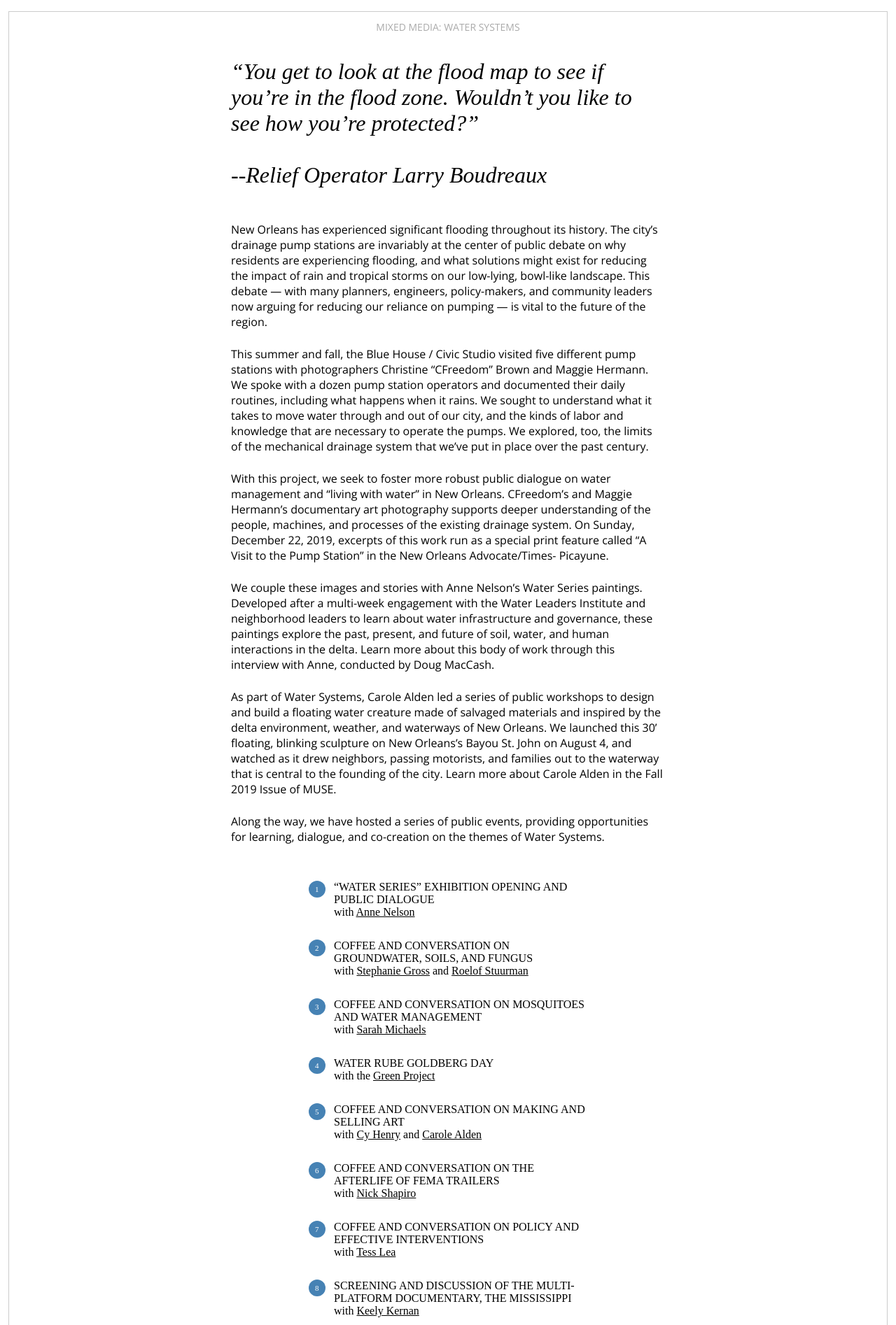
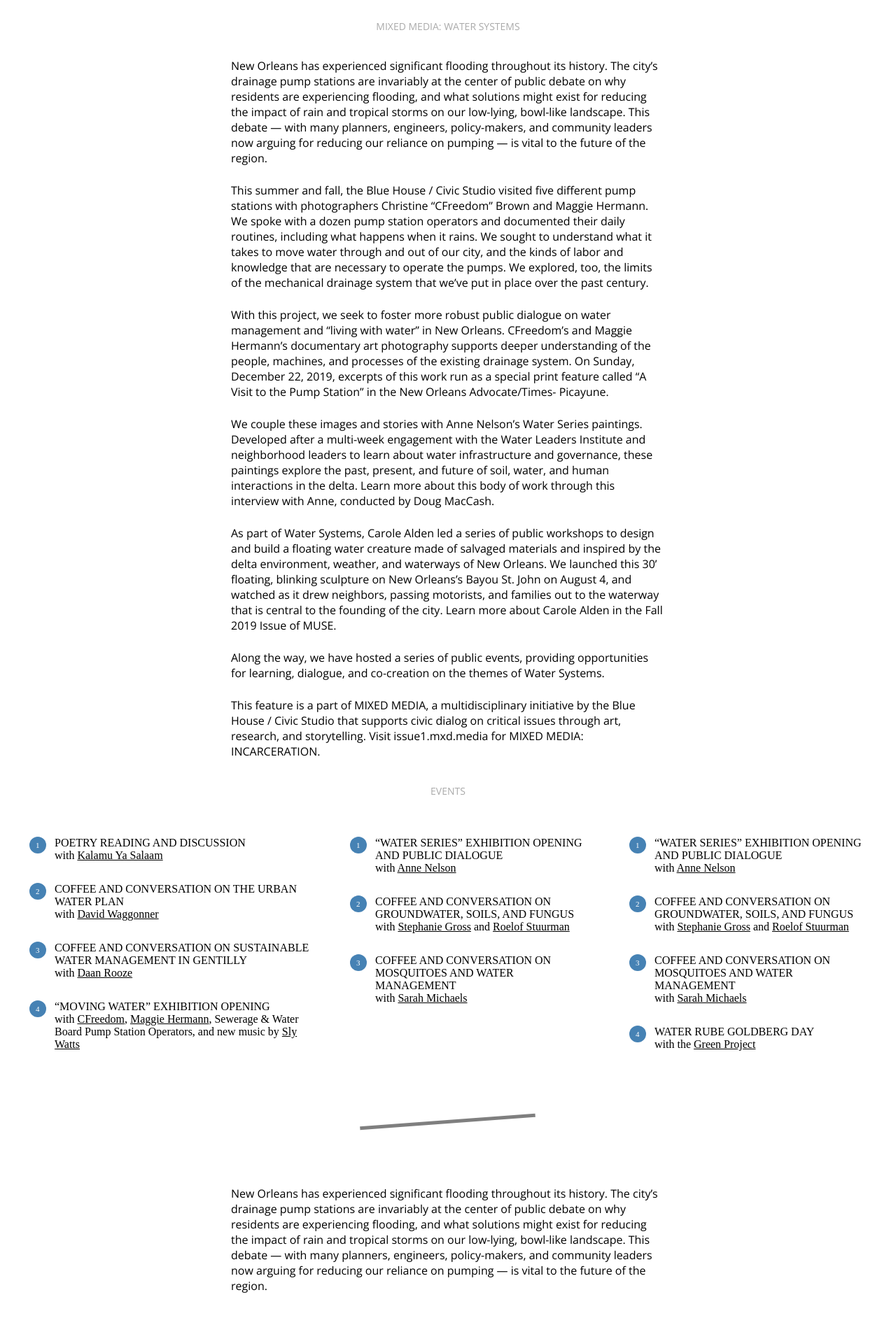
Before and after one commit to Civic-Studio/issue2.mxd.media, a Flask app: page /project in a window 1280 px wide. Shown: the part 132-2026 px from the top of the page at 70% size. Run offline with Flask 2, Linux system fonts and the light colour scheme.

Commit message:
Update layout of Project page slightly

```diff
--- a/src/static/stylesheet.css
+++ b/src/static/stylesheet.css
@@ -77,9 +77,6 @@ article.blockquote-container {
 
 .base-wrapper {
 	display: flex;
-	border: solid 1px rgba(0,0,1,.2);
-	border: solid 1px rgba(0,0,1,.2);
-	border: solid 1px rgba(0,0,1,.2);
 	width: 100%;
 	flex-flow: column;
 }
@@ -105,7 +102,6 @@ article.blockquote-container {
 
 .intro-tiles .row ol {
 	padding: 10px 10px 0px 48px;
-	margin: auto;
 	max-width: 400px;
 }
 
@@ -145,6 +141,17 @@ article.blockquote-container {
 
 .intro-tiles .row ol li span {
 	display: block;
+}
+
+.base-wrapper .intro-tiles article.events-article {
+	display: flex;
+}
+
+@media screen and (max-width: 620px) {
+	.base-wrapper .intro-tiles article.events-article {
+		display: flex;
+		flex-flow: column;
+	}
 }
 
 .series-titles {
@@ -416,7 +423,7 @@ article.blockquote-container {
 	font-weight: 200;
 }
 
-.essay-wrapper hr {
+.base-wrapper hr, .essay-wrapper hr {
 	width: 20%;
     margin: 65px auto;
     transform: rotate(-4.2deg);
--- a/src/templates/project.html
+++ b/src/templates/project.html
@@ -1,19 +1,13 @@
 {% extends 'base.html' %}
-
 {% block metadata_name %}
-
 	{% for key, item in metadata_name.items() %}
 		<meta name="{{ key }}" content="{{ item }}" />
 	{% endfor %}
-
 {% endblock %}
-
 {% block metadata_property %}
-
 	{% for key, item in metadata_property.items() %}
 		<meta property="{{ key }}" content="{{ item }}" />
 	{% endfor %}
-
 {% endblock %}
 
 {% block content %}
@@ -22,13 +16,6 @@
 			<h1>
 			Mixed Media: Water Systems
 			</h1>
-	    <article>
-	      <blockquote>
-	        “You get to look at the flood map to see if you’re in the flood zone. Wouldn’t you like to see how you’re protected?”
-	        <br><br>
-	        <span>--Relief Operator Larry Boudreaux</span>
-	      </blockquote>
-	    </article>
 			<article>
 				<p>
 					New Orleans has experienced significant flooding throughout its history. The city’s drainage pump stations are invariably at the center of public debate on why residents are experiencing flooding, and what solutions might exist for reducing the impact of rain and tropical storms on our low-lying, bowl-like landscape. This debate — with many planners, engineers, policy-makers, and community leaders now arguing for reducing our reliance on pumping — is vital to the future of the region.
@@ -49,44 +36,14 @@
 					Along the way, we have hosted a series of public events, providing opportunities for learning, dialogue, and co-creation on the themes of Water Systems.
 				</p>
 				<p>
+					This feature is a part of MIXED MEDIA, a multidisciplinary initiative by the Blue House / Civic Studio that supports civic dialog on critical issues through art, research, and storytelling. Visit issue1.mxd.media for MIXED MEDIA: INCARCERATION.
+				</p>
+			</article>
+		</div>
+		<div class="row">
+			<h1>Events</h1>
+			<article class="events-article">
 				<ol>
-	          <li>
-	            <b>“Water Series” Exhibition Opening and Public Dialogue</b>
-	            <span>with <u>Anne Nelson</u></span>
-	          </li>
-	          <li>
-	            <b>
-	            Coffee and Conversation on Groundwater, Soils, and Fungus
-	            </b>
-	            <span>with <u>Stephanie Gross</u> and <u>Roelof Stuurman</u></span>
-	          </li>
-	          <li>
-	            <b>Coffee and Conversation on Mosquitoes and Water Management</b>
-	            <span>with <u>Sarah Michaels</u></span>
-	          </li>
-	          <li>
-	            <b>Water Rube Goldberg Day</b>
-	            <span>with the <u>Green Project</u></span>
-	          </li>
-	          <li>
-	            <b>
-	            Coffee and Conversation on Making and Selling Art</b>
-	            <span>with <u>Cy Henry</u> and <u>Carole Alden</u></span>
-	          </li>
-	          <li>
-	            <b>Coffee and Conversation on the Afterlife of FEMA Trailers</b>
-	            <span> with <u>Nick Shapiro</u></span>
-	          </li>
-	          <li>
-	            <b>
-	            Coffee and Conversation on Policy and Effective Interventions
-	            </b><span>with <u>Tess Lea</u></span>
-	          </li>
-	          <li>
-	            <b>
-	            Screening and Discussion of the Multi-platform Documentary, The Mississippi</b>
-	            <span>with <u>Keely Kernan</u></span>
-	          </li>
 					<li>
 						<b>
 						Poetry Reading and Discussion
@@ -108,9 +65,50 @@
 						“Moving Water” Exhibition Opening</b> <span> with <u>CFreedom</u>, <u>Maggie Hermann</u>, Sewerage & Water Board Pump Station Operators, and new music by <u>Sly Watts</u>
 					</li>
 				</ol>
-	        </p>
+
+				<ol>
+					<li>
+						<b>“Water Series” Exhibition Opening and Public Dialogue</b>
+						<span>with <u>Anne Nelson</u></span>
+					</li>
+					<li>
+						<b>
+						Coffee and Conversation on Groundwater, Soils, and Fungus
+						</b>
+						<span>with <u>Stephanie Gross</u> and <u>Roelof Stuurman</u></span>
+					</li>
+					<li>
+						<b>Coffee and Conversation on Mosquitoes and Water Management</b>
+						<span>with <u>Sarah Michaels</u></span>
+					</li>
+				</ol>
+				<ol>
+					<li>
+						<b>“Water Series” Exhibition Opening and Public Dialogue</b>
+						<span>with <u>Anne Nelson</u></span>
+					</li>
+					<li>
+						<b>
+						Coffee and Conversation on Groundwater, Soils, and Fungus
+						</b>
+						<span>with <u>Stephanie Gross</u> and <u>Roelof Stuurman</u></span>
+					</li>
+					<li>
+						<b>Coffee and Conversation on Mosquitoes and Water Management</b>
+						<span>with <u>Sarah Michaels</u></span>
+					</li>
+					<li>
+						<b>Water Rube Goldberg Day</b>
+						<span>with the <u>Green Project</u></span>
+					</li>
+				</ol>
+			</article>
+		</div>
+		<hr>
+		<div class="row">
+			<article>
 				<p>
-	          This feature is a part of MIXED MEDIA, a multidisciplinary initiative by the Blue House / Civic Studio that supports civic dialog on critical issues through art, research, and storytelling. Visit issue1.mxd.media for MIXED MEDIA: INCARCERATION.
+					New Orleans has experienced significant flooding throughout its history. The city’s drainage pump stations are invariably at the center of public debate on why residents are experiencing flooding, and what solutions might exist for reducing the impact of rain and tropical storms on our low-lying, bowl-like landscape. This debate — with many planners, engineers, policy-makers, and community leaders now arguing for reducing our reliance on pumping — is vital to the future of the region.
 				</p>
 			</article>
 		</div>
```
Lines whose indentation alone changed are shown as unchanged.
